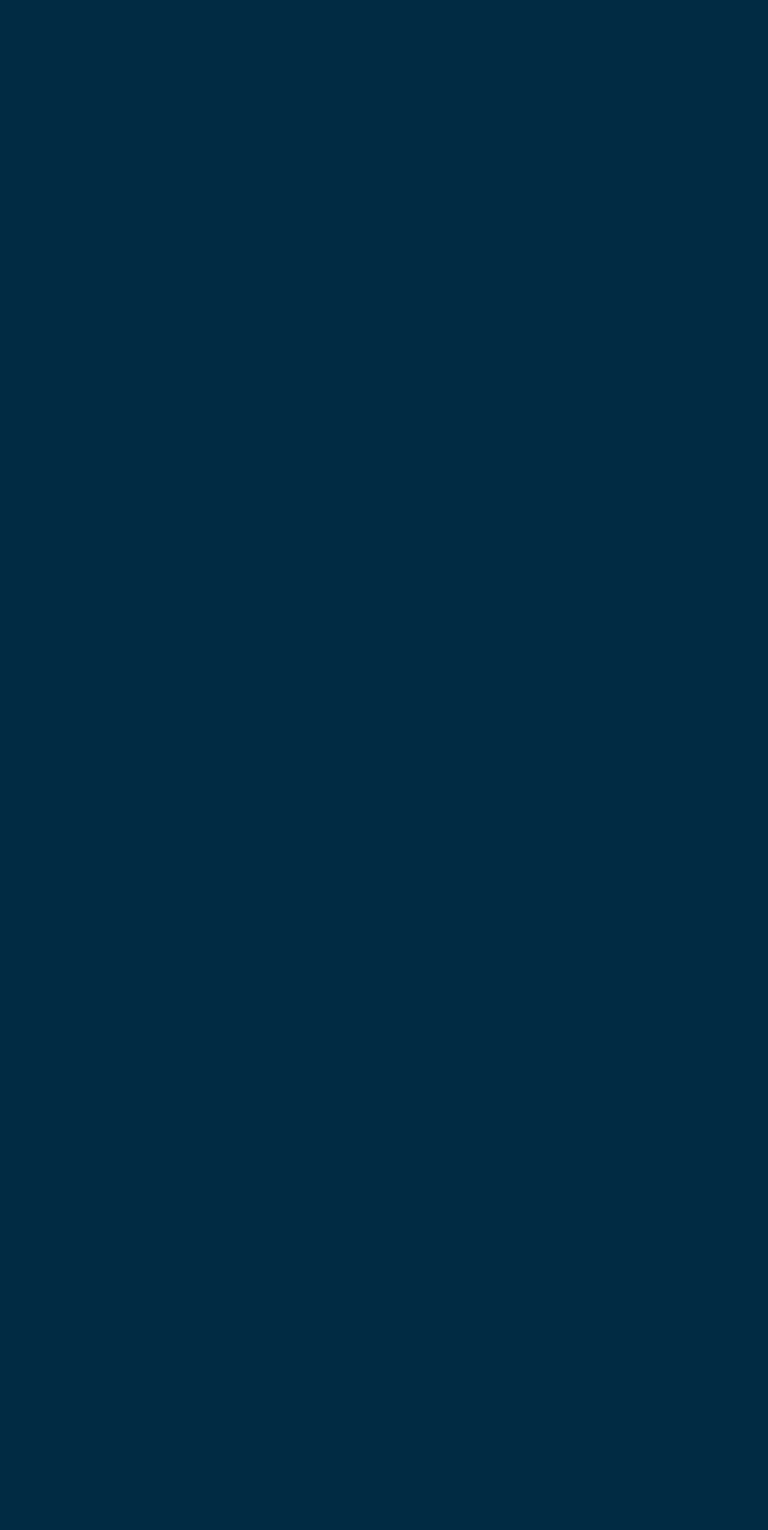
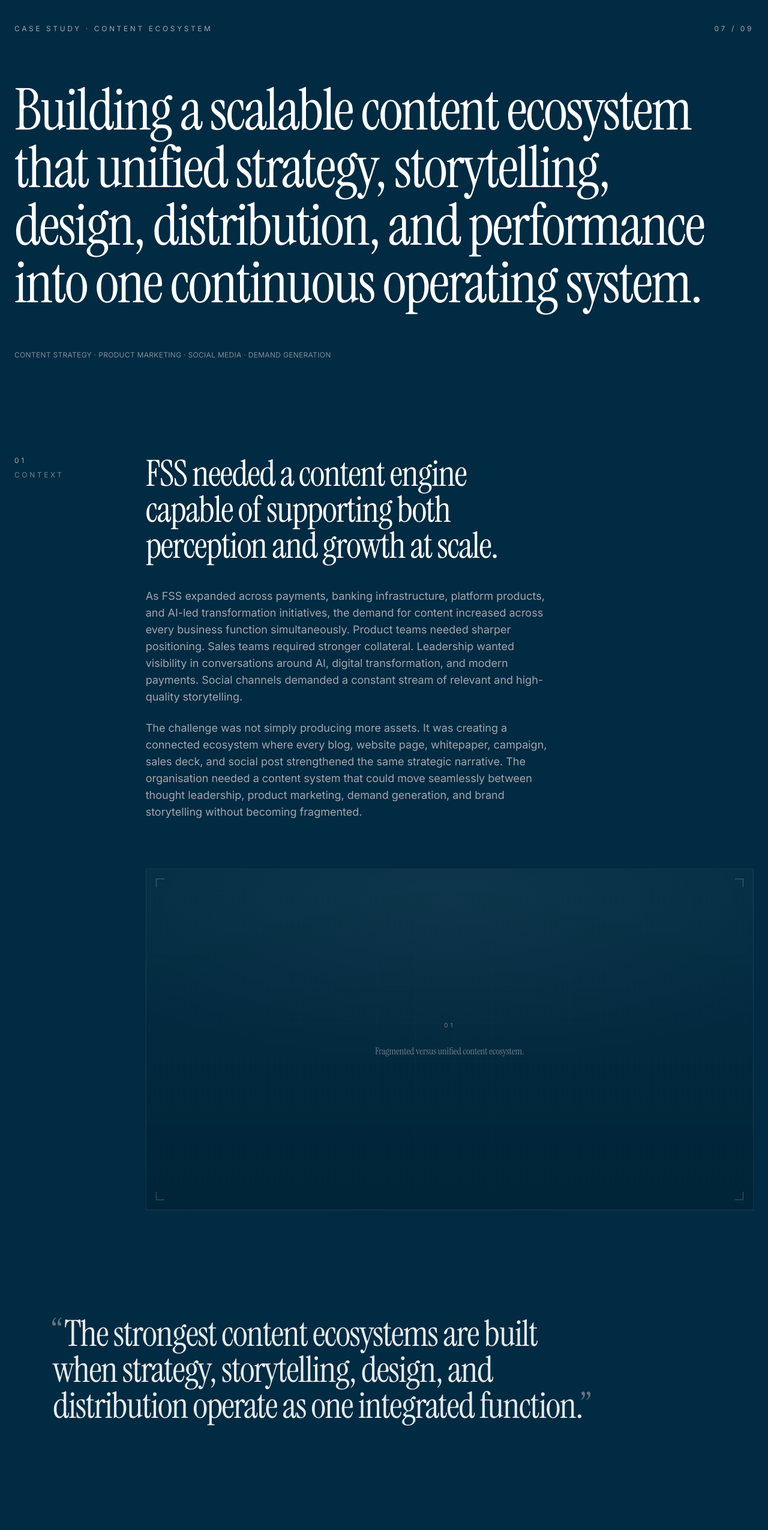
Before and after one commit to d-sourabh/dsignosour, a React (Vite) app: page /work/content-engine in a window 1280 px wide. Before the commit this address had no page. Shown: the part 160-2711 px from the top of the page at 60% size. Before the commit the page ends 800 px from the top, so only its background shows below. Built offline with nearby package versions, Linux system fonts and the light colour scheme.

Commit message:
Customer Voice

```diff
--- a/src/App.tsx
+++ b/src/App.tsx
@@ -9,6 +9,7 @@ import GTMNarratives from "@/pages/GTMNarratives";
 import SimplyPayments from "@/pages/SimplyPayments";
 import FSSATM from "@/pages/FSSATM";
 import CustomerVoice from "@/pages/CustomerVoice";
+import ContentEngine from "@/pages/ContentEngine";
 import Thinking from "@/pages/Thinking";
 import Experiments from "@/pages/Experiments";
 
@@ -35,6 +36,7 @@ export default function App() {
           <Route path="/work/simply-payments" element={<SimplyPayments />} />
           <Route path="/work/fss-atm" element={<FSSATM />} />
           <Route path="/work/customer-voice" element={<CustomerVoice />} />
+          <Route path="/work/content-engine" element={<ContentEngine />} />
           <Route path="/thinking" element={<Thinking />} />
           <Route path="/experiments" element={<Experiments />} />
         </Routes>
--- a/src/components/SelectedWork.tsx
+++ b/src/components/SelectedWork.tsx
@@ -114,12 +114,12 @@ const CASE_STUDIES: CaseStudy[] = [
   },
   {
     number: "07",
-    title: "The FSS AI Masterclass",
+    route: "/work/content-engine",
+    title: "Building a Full-Stack Content Engine",
     description:
-      "Designing a C-suite AI education programme for banking executives, anchored in original frameworks and faculty-led conversations.",
-    metadata: "Executive Education · AI · Programme Design",
-    placeholder: "Placeholder for masterclass curriculum and brand visuals.",
-    inProgress: true,
+      "Built and operated an end-to-end fintech content ecosystem spanning product storytelling, social media, thought leadership, design, video, distribution, and performance marketing.",
+    metadata: "Content Strategy · Product Marketing · Social Media · Demand Generation",
+    placeholder: "Placeholder for content ecosystem operating model visualisation.",
   },
   {
     number: "08",
--- /dev/null
+++ b/src/pages/ContentEngine.tsx
@@ -0,0 +1,128 @@
+import {
+  CaseStudyPage,
+  CaseStudyOpening,
+  CaseStudySection,
+  CaseStudyOutcomes,
+  PullStatement,
+  NextCaseStudy,
+} from "@/components/CaseStudyLayout";
+
+export default function ContentEngine() {
+  return (
+    <CaseStudyPage>
+      <CaseStudyOpening
+        index="07 / 09"
+        eyebrow="Case Study · Content Ecosystem"
+        meta="Content Strategy · Product Marketing · Social Media · Demand Generation"
+        statement="Building a scalable content ecosystem that unified strategy, storytelling, design, distribution, and performance into one continuous operating system."
+      />
+
+      <CaseStudySection
+        index="01"
+        label="Context"
+        heading="FSS needed a content engine capable of supporting both perception and growth at scale."
+        body={[
+          "As FSS expanded across payments, banking infrastructure, platform products, and AI-led transformation initiatives, the demand for content increased across every business function simultaneously. Product teams needed sharper positioning. Sales teams required stronger collateral. Leadership wanted visibility in conversations around AI, digital transformation, and modern payments. Social channels demanded a constant stream of relevant and high-quality storytelling.",
+          "The challenge was not simply producing more assets. It was creating a connected ecosystem where every blog, website page, whitepaper, campaign, sales deck, and social post strengthened the same strategic narrative. The organisation needed a content system that could move seamlessly between thought leadership, product marketing, demand generation, and brand storytelling without becoming fragmented.",
+        ]}
+        placeholder="Fragmented versus unified content ecosystem."
+      />
+
+      <PullStatement>
+        The strongest content ecosystems are built when strategy, storytelling,
+        design, and distribution operate as one integrated function.
+      </PullStatement>
+
+      <CaseStudySection
+        index="02"
+        label="Strategic Shift"
+        heading="Content was restructured from a production pipeline into a full-funnel operating layer."
+        body={[
+          "Instead of treating content as isolated deliverables owned by separate teams, the entire system was redesigned around continuity and compounding value. Long-form assets such as whitepapers, reports, and thought leadership pieces became foundational narrative sources that could evolve into blogs, social campaigns, videos, carousels, website experiences, sales assets, and paid media campaigns.",
+          "This shift also required collapsing the distance between strategy and execution. Writing, visual storytelling, motion design, campaign execution, and distribution were treated as interconnected responsibilities instead of siloed functions. The objective was to create a faster, more adaptive content ecosystem capable of supporting launches, sales conversations, leadership visibility, and demand generation simultaneously.",
+          "The result was a system where content no longer behaved like marketing support. It became an active business growth layer.",
+        ]}
+        placeholder="The end-to-end content workflow and distribution flywheel."
+        reverse
+      />
+
+      <CaseStudySection
+        index="03"
+        label="Product Storytelling"
+        heading="Complex fintech platforms were translated into clear, modern, and commercially relevant narratives."
+        body={[
+          "A significant part of the work involved rewriting how FSS communicated its products, platforms, and transformation story across digital and sales channels. Website content, solution pages, brochures, pitch decks, campaign messaging, explainer narratives, and product launches were rebuilt with stronger positioning clarity and sharper narrative structures.",
+          "Instead of relying on infrastructure-heavy language, the storytelling shifted toward outcomes, platform thinking, AI readiness, operational transformation, and customer impact. Technical systems were reframed through simpler and more modern narratives without losing domain depth or credibility.",
+          "This included end-to-end ownership across writing, narrative structuring, visual direction, presentation storytelling, and execution support across multiple fintech categories.",
+        ]}
+        placeholder="Website content systems, product pages, and platform messaging."
+      />
+
+      <CaseStudySection
+        index="04"
+        label="Publishing Engine"
+        heading="A continuous multi-format publishing system was established across the organisation."
+        body={[
+          "The ecosystem operated across blogs, SEO content, subject matter articles, whitepapers, case studies, reports, leadership narratives, press releases, sales enablement assets, and campaign-led storytelling. Publishing systems were established to coordinate contributions from SMEs, leadership teams, agencies, and internal stakeholders without slowing down execution speed.",
+          "Long-form strategic content became the source layer for continuous repurposing. A single whitepaper or industry report could evolve into social media carousels, short-form videos, LinkedIn campaigns, website stories, executive talking points, event content, and paid promotions. This created significantly higher content velocity while maintaining narrative consistency across channels.",
+          "The system also improved operational clarity by establishing ownership models across in-house teams, agencies, and leadership contributors.",
+        ]}
+        placeholder="Editorial workflows, publishing systems, and content repurposing."
+        reverse
+      />
+
+      <CaseStudySection
+        index="05"
+        label="Social and Growth"
+        heading="Social media evolved into a high-frequency brand and demand generation channel."
+        body={[
+          "Social media management extended beyond scheduling and publishing into complete campaign ownership. This included content ideation, copywriting, creative direction, carousel design, short-form video production, audience targeting, ad execution, performance optimisation, and channel management across LinkedIn and other digital platforms.",
+          "The focus was on making fintech storytelling more engaging without sacrificing strategic depth. Technical subjects such as AI in banking, payment modernisation, platform transformation, and digital infrastructure were translated into formats optimised for discoverability, retention, and audience interaction.",
+          "Because strategy, design, and execution existed within the same operating layer, campaigns could move rapidly from insight to production to distribution without fragmentation between teams.",
+        ]}
+        placeholder="LinkedIn campaigns, ad creatives, and social performance."
+      />
+
+      <CaseStudySection
+        index="06"
+        label="Operating Model"
+        heading="The ecosystem depended on hybrid ownership across strategy, creation, execution, and coordination."
+        body={[
+          "The role evolved into a full-stack content function operating across multiple disciplines simultaneously. Strategy development, writing, visual storytelling, video execution, campaign management, stakeholder coordination, and channel operations were handled as part of one integrated workflow.",
+          "An optimised outsourcing structure was also created to coordinate agency teams, in-house contributors, SMEs, and leadership stakeholders across varying content categories and production frequencies. The marketing function acted as the orchestration layer between internal expertise and external execution support.",
+          "This operating model enabled the organisation to scale content output significantly while maintaining consistency in narrative quality, positioning, and execution standards.",
+        ]}
+        placeholder="The hybrid in-house and outsourced content operating model."
+        reverse
+      />
+
+      <CaseStudyOutcomes
+        index="07"
+        outcomes={[
+          {
+            metric: "End-to-End",
+            label: "Ownership across strategy, creation, distribution, and performance",
+          },
+          {
+            metric: "Multi-Format",
+            label: "Publishing ecosystem spanning product, social, leadership, and sales content",
+          },
+          {
+            metric: "Always-On",
+            label: "Continuous content engine supporting launches, campaigns, and brand visibility",
+          },
+          {
+            metric: "Full-Stack",
+            label: "Execution across writing, design, video production, and channel management",
+          },
+        ]}
+      />
+
+      <NextCaseStudy
+        number="01 / 09"
+        route="/work/fss-transformation"
+        title="Repositioning FSS for the AI Era"
+      />
+    </CaseStudyPage>
+  );
+}
```
